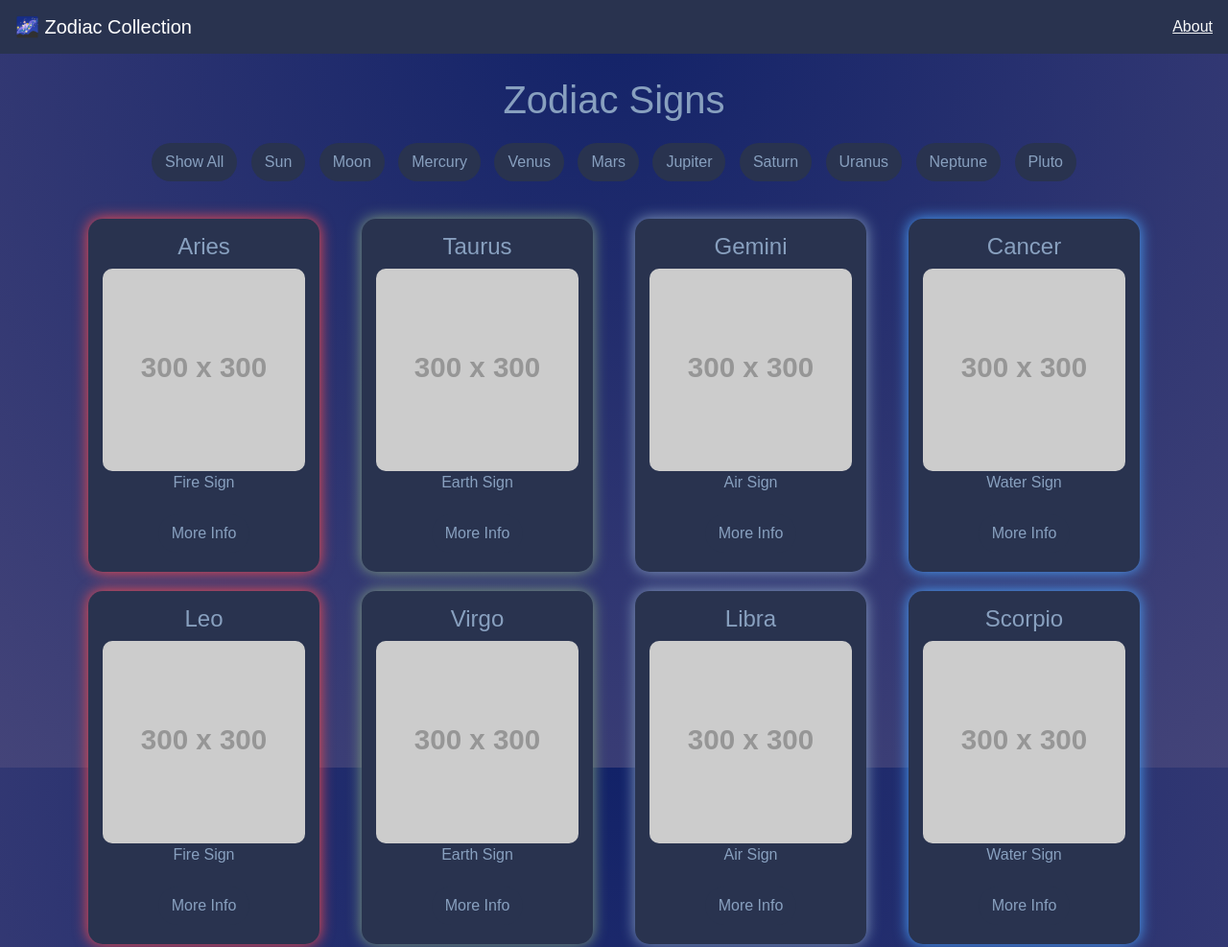
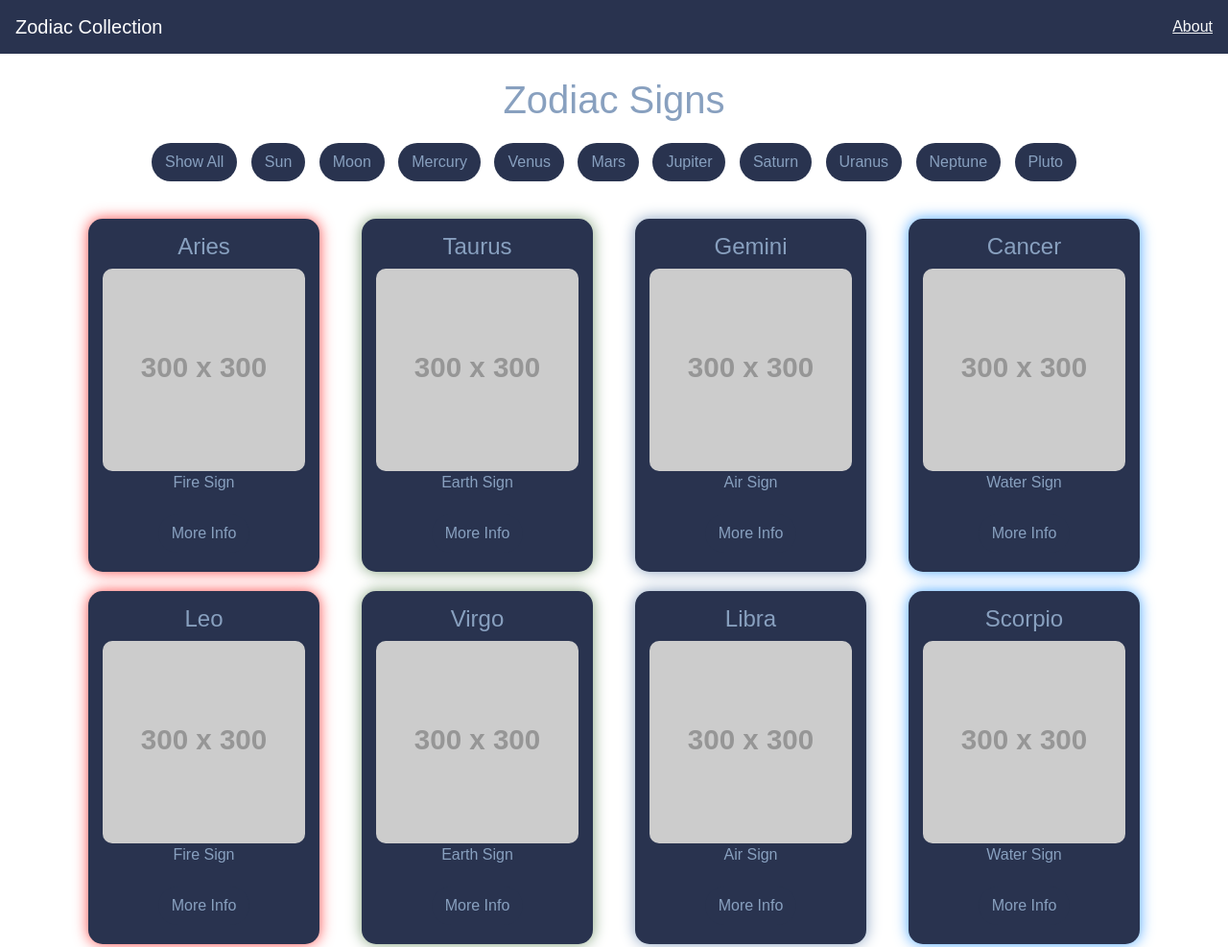
Before and after one commit to evieoz/Dynamic-Collection, a plain HTML site: page collection.html in a window 1280 px wide. Shown: the top 987 px of the page at 96% size. Drawn offline with nearby package versions, Linux system fonts and the light colour scheme; placeholder pictures from the web are drawn by us; a web font is replaced by a local one.

Commit message:
project day 1

```diff
--- a/collection.html
+++ b/collection.html
@@ -13,7 +13,7 @@
 <body>
 
 <nav class="navbar navbar-dark px-3">
-  <a class="navbar-brand" href="index.html">🌌 Zodiac Collection</a>
+  <a class="navbar-brand" href="index.html">Zodiac Collection</a>
   <a href="about.html" class="text-light">About</a>
 </nav>
 
--- a/styles.css
+++ b/styles.css
@@ -1,6 +1,6 @@
 
 body {
-  background: radial-gradient(circle at top, #122268, #444479);
+  background: ge
   background-size: cover;
   background-attachment:fixed;
   background-repeat: no-repeat;
```
